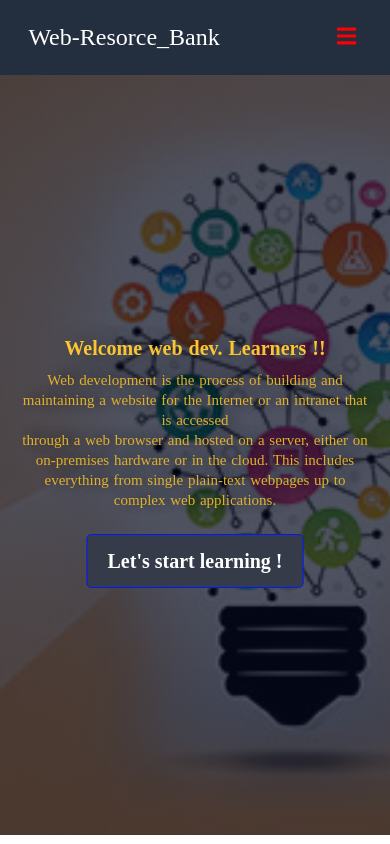
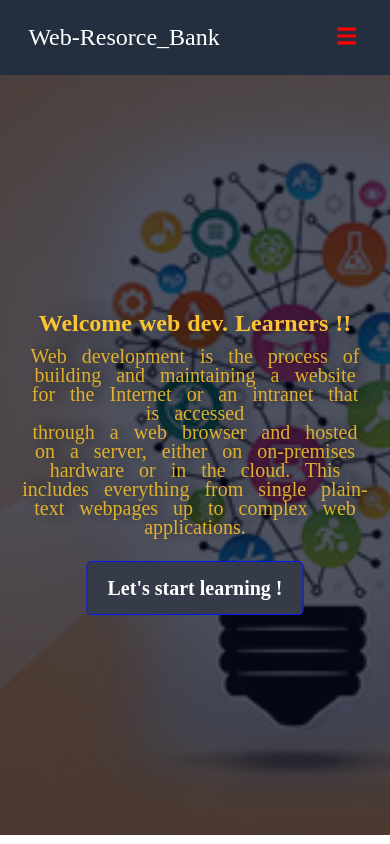
Before and after one commit to Imran-2021/web.dev_resource_bank, a React (Create React App) app: page / in a window 390 px wide. Built offline with nearby package versions, Linux system fonts and the light colour scheme.

Commit message:
edit size of h1 and p

```diff
--- a/src/Components/Header/Header.css
+++ b/src/Components/Header/Header.css
@@ -58,13 +58,13 @@ outline: none;
 } */
 @media(max-width:700px){
     .text-box h1{
-        font-size: 25px;
+        font-size: 24px !important;
         word-spacing: 1px;
     }
     .text-box p{
-        line-height: 20px;
-        word-spacing: 1px;
-        font-size: 15px;
+        line-height: 19px;
+        word-spacing: 10px;
+        font-size: 20px;
     }
 }
 
```
